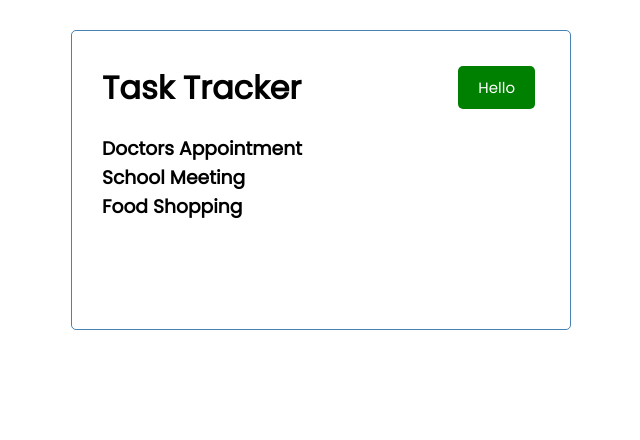
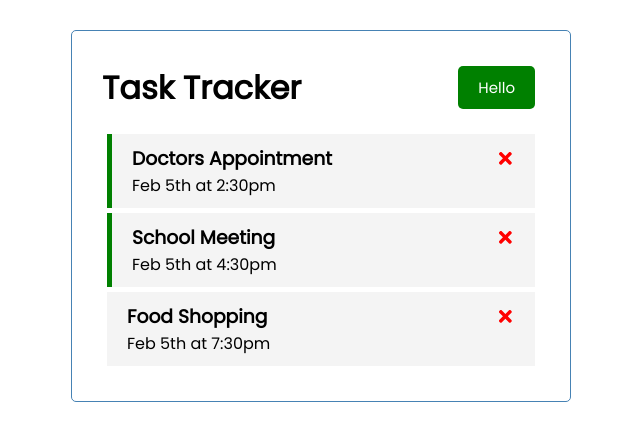
Before and after one commit to BwanaQ/react-task-tracker, a React (Create React App) app: page / in a window 1280 px wide. Shown: the top 440 px of the page, without its empty margins (319-959 px from the left). Built offline with nearby package versions, Linux system fonts and the light colour scheme.

Commit message:
add toggle reminder feature on doubleclick

```diff
--- a/package.json
+++ b/package.json
@@ -8,6 +8,7 @@
     "@testing-library/user-event": "^12.1.10",
     "react": "^17.0.2",
     "react-dom": "^17.0.2",
+    "react-icons": "^4.2.0",
     "react-scripts": "4.0.3",
     "web-vitals": "^1.0.1"
   },
--- a/src/App.js
+++ b/src/App.js
@@ -26,10 +26,23 @@
       },
     ]
   )
+  //Delete Task
+  const deleteTask=(id)=>{
+    setTasks(tasks.filter((task)=> task.id!==id))
+  }
+
+  //Toggle reminder
+
+  const toggleReminder = (id)=>{
+    setTasks(
+      tasks.map((task)=>
+      task.id === id ? {...task, reminder: !task.reminder}: task
+    ))
+  }
   return (
     <div className="container">
       <Header/>
-      <Tasks tasks={tasks}/>
+      <Tasks tasks={tasks} onDelete={deleteTask} onToggle={toggleReminder}/>
     </div>
   );
 }
--- /dev/null
+++ b/src/components/AddTask.js
@@ -0,0 +1,5 @@
+const AddTask = () => {
+  return <div></div>;
+};
+
+export default AddTask;
--- /dev/null
+++ b/src/components/Task.js
@@ -0,0 +1,12 @@
+import {FaTimes} from 'react-icons/fa'
+
+const Task = ({task, onDelete, onToggle}) => {
+  return (
+    <div className={`task ${task.reminder? 'reminder':''}`} onDoubleClick={()=>onToggle(task.id)}>
+      <h3>{task.text}<FaTimes style = {{color: 'red', cursor:'pointer'}} onClick={()=>onDelete(task.id)}/></h3>
+      <p>{task.day}</p>
+    </div>
+  )
+}
+
+export default Task
--- a/src/components/Tasks.js
+++ b/src/components/Tasks.js
@@ -1,9 +1,10 @@
-const Tasks = ({tasks}) => {
+import Task from "./Task"
+const Tasks = ({tasks, onDelete, onToggle}) => {
 
   return (
     <>
       {tasks.map((task) =>(
-        <h3 key={task.id}>{task.text}</h3>
+        <Task key={task.id} task={task} onDelete={onDelete} onToggle = {onToggle}/>
       ))}
     </>
   )
```
Also changed, not shown: 1 other file (tests, documents, lock files or other folders).
